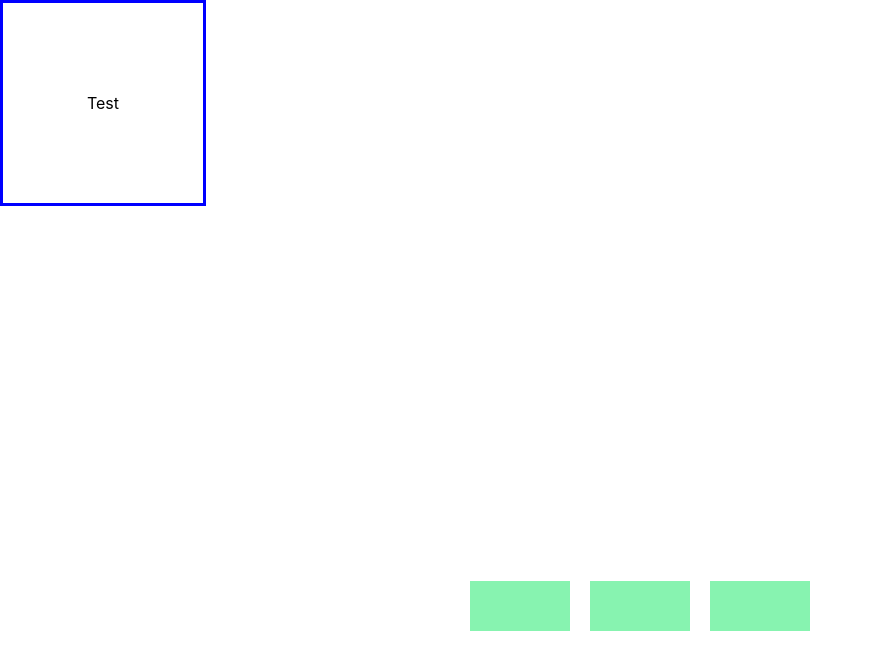
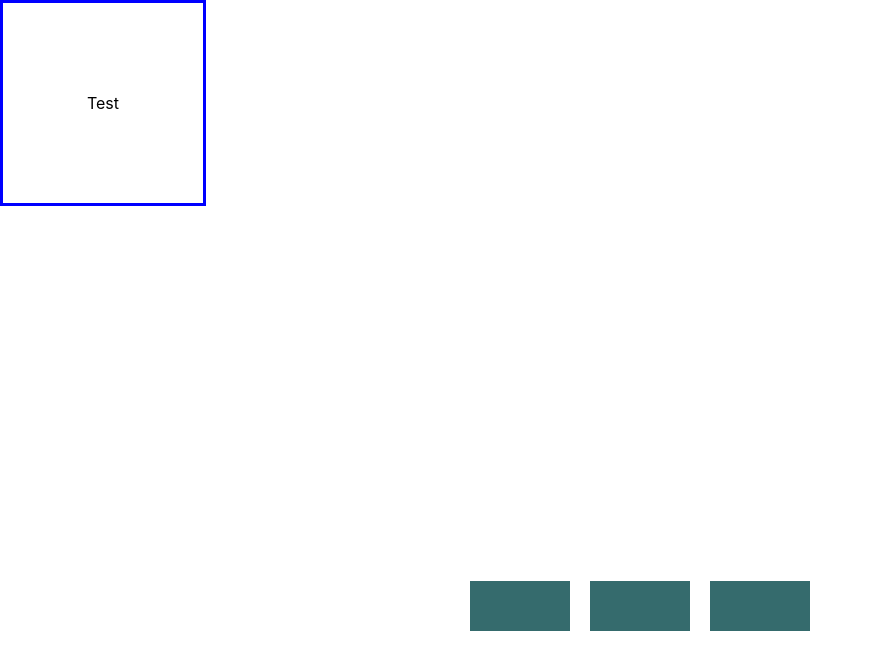
Before and after one commit to StephanieHeins/ReactColor, a React (Create React App) app: page / in a window 1280 px wide. Shown: the top 670 px of the page, without its empty margins (0-873 px from the left). Built offline with nearby package versions, Linux system fonts and the light colour scheme.

Commit message:
added togglestyles function for active boxes

```diff
--- a/src/App.js
+++ b/src/App.js
@@ -10,6 +10,14 @@ function App() {
 
   function activeToggle(index){
     changeState({...appState, activeObject: appState.objects[index]});
+  }
+
+  function toggleStlyes(index){
+    if(appState.objects[index] === appState.activeObject) {
+      return "boxes active";
+    } else {
+      return "boxes inactive";
+    }
   }
 
   return (
@@ -26,7 +34,7 @@ function App() {
       { appState.objects.map((element, index) => (
         <div
           key={index}
-          className="boxes active"
+          className={toggleStlyes(index)}
           onClick={() => {activeToggle(index)}}
           >
         </div>
```
